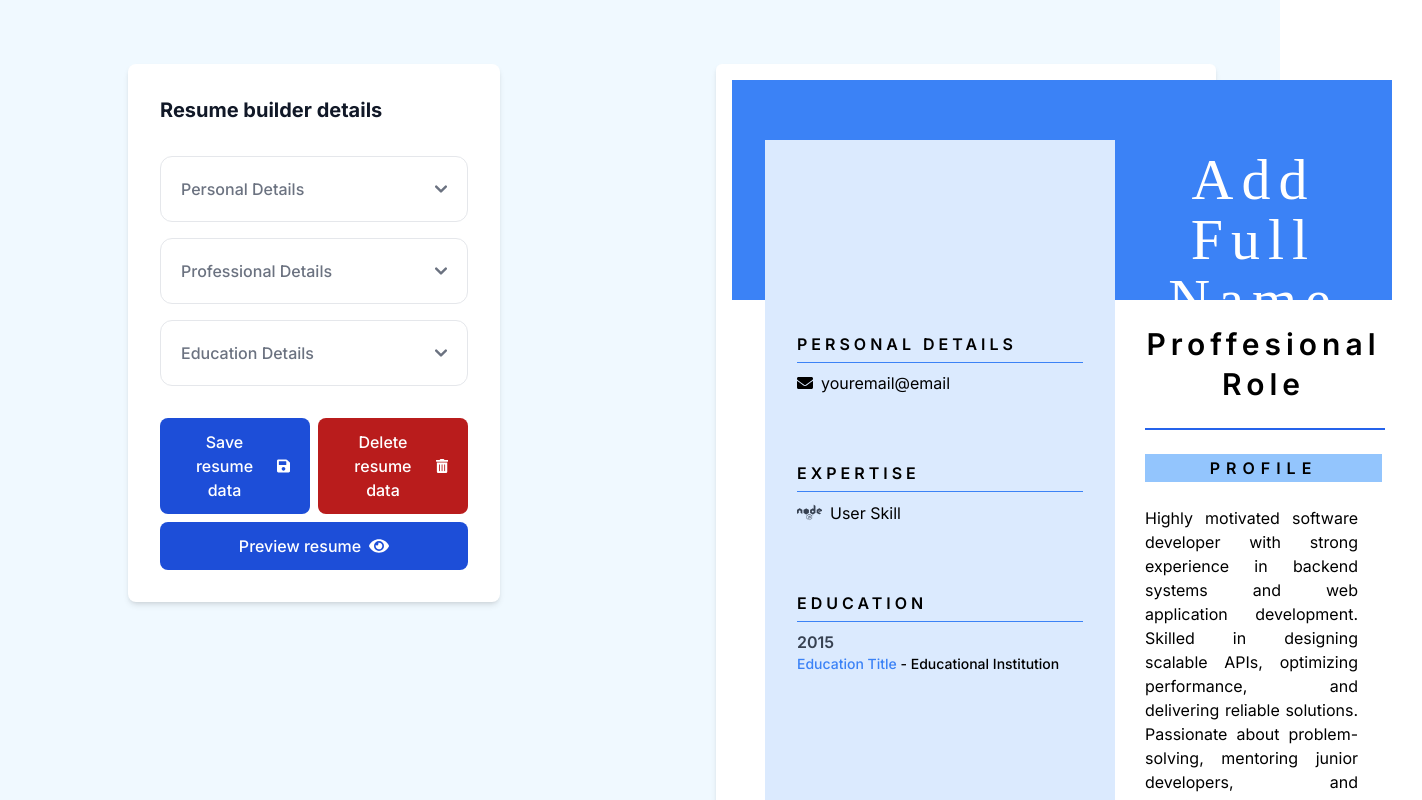
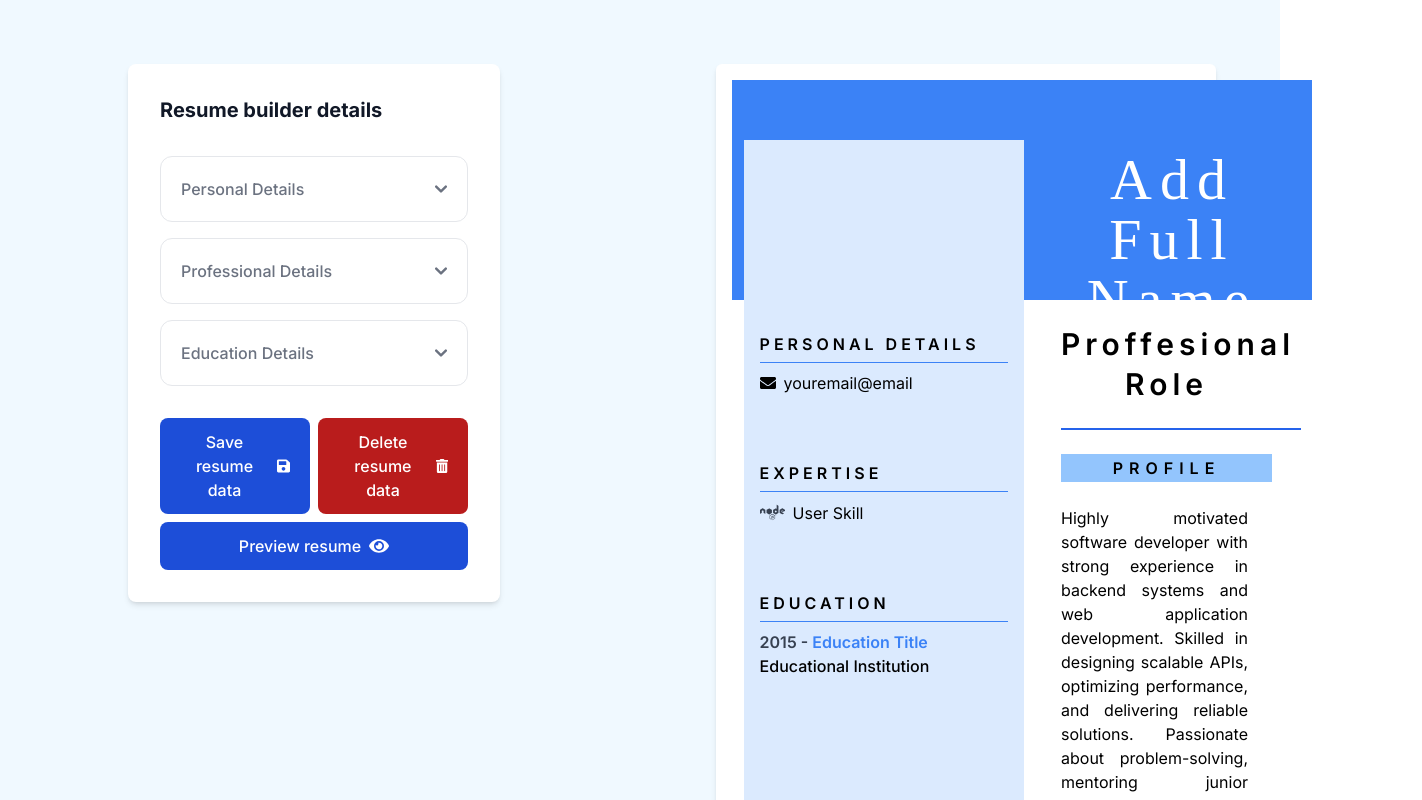
Before and after one commit to washington-shoji/resume-builder-next, a Next.js app: page /builder in a window 1280 px wide. Shown: the top 800 px of the page, 1422 px wide, since content can reach past the window. Built offline with nearby package versions, Linux system fonts and the light colour scheme.

Commit message:
- updated resume one styling

```diff
--- a/src/app/components/resome-one/ResumeOne.tsx
+++ b/src/app/components/resome-one/ResumeOne.tsx
@@ -13,14 +13,14 @@ function ResumeOne(props: Props, ref: ForwardedRef<HTMLDivElement>) {
   return (
     <div className="relative block mx-auto bg-white" ref={ref}>
       <div className="h-[220px] bg-blue-500 text-white relative">
-        <div className="absolute left-[calc(350px+5%)] right-0 bottom-0 h-[120px] text-center font-['Raleway'] text-[58px] tracking-[8px] font-thin leading-[60px]">
+        <div className="absolute left-[calc(300px)] right-0 bottom-0 h-[120px] text-center font-['Raleway'] text-[58px] tracking-[8px] font-thin leading-[60px]">
           <div className="absolute top-1/2 left-1/2 transform -translate-x-1/2 -translate-y-1/2 w-[94%]">
             {formData.personalData?.heading?.fullName ?? "Full Name"}
           </div>
         </div>
       </div>
 
-      <div className="absolute top-[60px] left-[5%] bottom-0 w-[350px] bg-blue-100 pt-[190px] px-8 pb-12">
+      <div className="absolute top-[60px] left-[2%] bottom-0 w-[280px] bg-blue-100 pt-[190px] px-4 pb-12">
         <p className="uppercase text-base tracking-[4px] font-semibold leading-7 mx-auto mb-2 pb-1 border-b border-blue-500">
           Personal Details
         </p>
@@ -70,13 +70,13 @@ function ResumeOne(props: Props, ref: ForwardedRef<HTMLDivElement>) {
             <div key={index}>
               <div className="flex flex-col">
                 <p className="font-semibold text-gray-700">
-                  {educationalItem?.year ?? "Graduation Year"}
-                </p>
-                <p className="text-sm font-medium">
+                  {educationalItem?.year ?? "Graduation Year"} {" - "}{" "}
                   <span className="text-blue-500">
                     {educationalItem?.educationTitle ?? "Your Education Title"}
                   </span>
-                  {" - "} {educationalItem?.institution ?? "Your Institution"}
+                </p>
+                <p className=" font-medium">
+                  {educationalItem?.institution ?? "Your Institution"}
                 </p>
               </div>
             </div>
@@ -84,7 +84,7 @@ function ResumeOne(props: Props, ref: ForwardedRef<HTMLDivElement>) {
         })}
       </div>
 
-      <div className="relative ml-[calc(380px+5%)] w-[calc(95%-350px)] pt-6 pr-10 pb-12">
+      <div className="relative ml-[calc(300px+5%)] w-[calc(95%-300px)] pt-6 pr-10 pb-12">
         <h2 className="w-full text-center text-3xl tracking-[5px] font-semibold leading-10 text-black">
           {formData.personalData?.heading?.roleTitle ?? "Your Role"}
         </h2>
```
